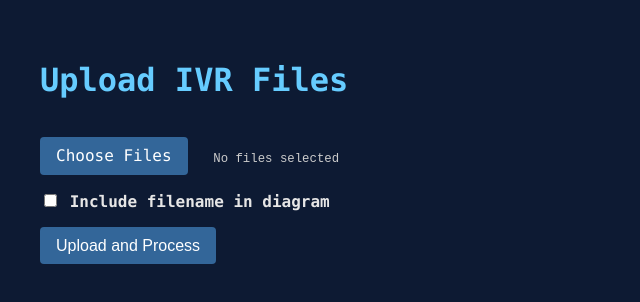
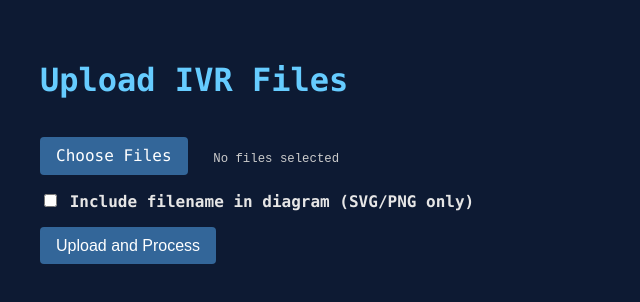
Before and after one commit to Random-User-6/04720c1e-5f6d-43cb-b249-5e149662ca18, a website: page public/index.html in a window 1280 px wide. Shown: the whole page, without its empty margins (0-640 px from the left). Drawn offline with Linux system fonts and the light colour scheme.

Commit message:
Update index.html

```diff
--- a/public/index.html
+++ b/public/index.html
@@ -23,7 +23,7 @@
   <br />
   <label>
     <input type="checkbox" name="includeFilename" value="1">
-    Include filename in diagram
+    Include filename in diagram (SVG/PNG only)
   </label>
   <button type="submit">Upload and Process</button>
 </form>
```
